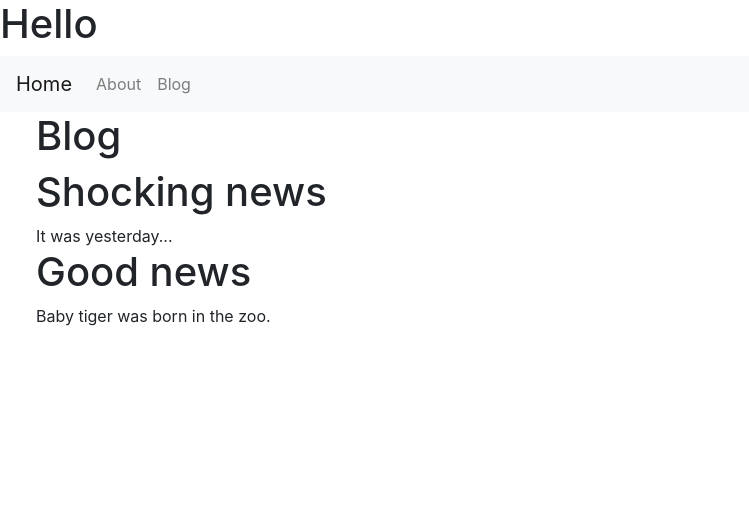
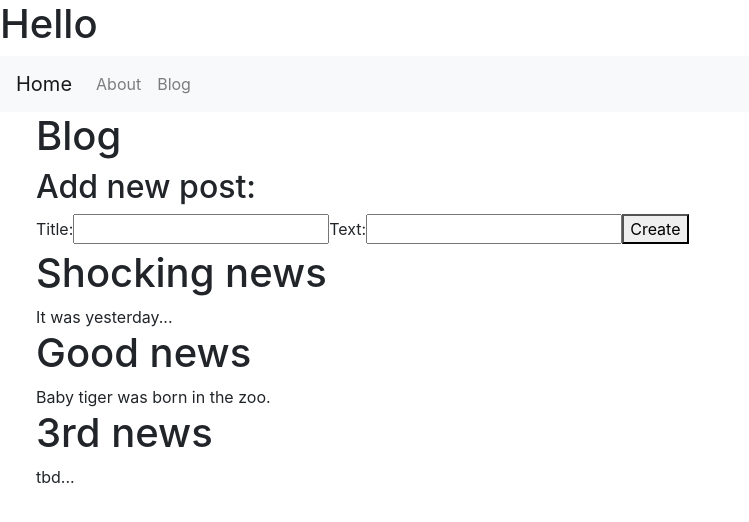
Before and after one commit to maximburkov/portfolio, a React (Create React App) app: page /Blog in a window 1280 px wide. Shown: the top 522 px of the page, without its empty margins (0-749 px from the left). Built offline with nearby package versions, Linux system fonts and the light colour scheme.

Commit message:
Added redux, with store and dummy actions.

```diff
--- a/package.json
+++ b/package.json
@@ -10,8 +10,10 @@
     "react": "^17.0.1",
     "react-bootstrap": "^1.4.0",
     "react-dom": "^17.0.1",
+    "react-redux": "^7.2.2",
     "react-router-dom": "^5.2.0",
     "react-scripts": "^4.0.0",
+    "redux": "^4.0.5",
     "web-vitals": "^0.2.4"
   },
   "scripts": {
--- /dev/null
+++ b/src/components/AddPost.js
@@ -0,0 +1,33 @@
+import React, { Component } from 'react';
+import { addPost } from '../redux/actions';
+import { connect } from "react-redux";
+
+class AddPost extends Component {
+    constructor(props) {
+        super(props);
+      }
+
+    handleAddPost = () => {
+        this.props.addPost("some payload");
+    }
+
+    render() {
+        return (
+            <div>
+                <h2>Add new post:</h2>
+                <label>Title:</label>
+                <input type="text"></input>
+                <label>Text:</label>
+                <input type="text"></input>
+                <button onClick={this.handleAddPost }>Create</button>
+            </div>
+        )
+    }
+}
+
+export default connect(
+    null,
+    { addPost }
+  )(AddPost);
+
+//export default AddPost;
--- a/src/components/Blog.js
+++ b/src/components/Blog.js
@@ -1,40 +1,50 @@
 import React, { Component } from 'react'
+import { connect } from 'react-redux';
+import AddPost from './AddPost';
 import Post from './Post'
 
-export default class Blog extends Component {
+class Blog extends Component {
     constructor(props) {
         super(props);
 
-        var posts = [
-            {
-                "title" : "Shocking news",
-                "text" : "It was yesterday..."
-            },
-            {
-                "title" : "Good news",
-                "text" : "Baby tiger was born in the zoo."
-            }
-        ];
+        // var posts = [
+        //     {
+        //         "title" : "Shocking news",
+        //         "text" : "It was yesterday..."
+        //     },
+        //     {
+        //         "title" : "Good news",
+        //         "text" : "Baby tiger was born in the zoo."
+        //     }
+        // ];
 
-        this.state = {
-            posts: posts
-        };
+        // this.state = {
+        //     posts: posts
+        // };
       }
 
-    componentDidMount() {
+    // componentDidMount() {
 
-    }
+    // }
 
 
     render() {
-        const postsToRender = this.state.posts.map((post) =>
+        const postsToRender = this.props.posts.map((post) =>
             <Post title={post.title} text={post.text}/>);
 
         return (
             <div>
                 <h1>Blog</h1>
+                <AddPost/>
                 {postsToRender}
             </div>
         )
     }
 }
+
+const mapStateToProps = state => {
+    const posts = state.posts;
+    return { posts };
+}
+
+export default connect(mapStateToProps)(Blog);
--- a/src/index.js
+++ b/src/index.js
@@ -1,10 +1,14 @@
 import React from 'react';
 import ReactDOM from 'react-dom';
+import { Provider } from 'react-redux';
 import App from './App';
+import store from './redux/store';
 
 ReactDOM.render(
   <React.StrictMode>
-    <App/>
+    <Provider store={store}>
+      <App/>
+    </Provider>
   </React.StrictMode>,
   document.getElementById('root')
 );
--- /dev/null
+++ b/src/redux/actions.js
@@ -0,0 +1,9 @@
+export const addPost = payload => ({
+    type: "ADD",
+    payload
+})
+
+export const deletePost = id => ({
+    type: "DELETE",
+    id
+})
--- /dev/null
+++ b/src/redux/reducers/index.js
@@ -0,0 +1,4 @@
+import { combineReducers } from "redux";
+import posts from './posts';
+
+export default combineReducers({ posts });
--- /dev/null
+++ b/src/redux/reducers/posts.js
@@ -0,0 +1,19 @@
+const initialState = {
+    posts: []
+}
+
+export default (state = initialState, action) => {
+    switch (action.type) {
+
+    case "ADD":
+        console.log("Adding new post.");
+        debugger;
+        return state
+    case "DELETE":
+        console.log("Deleting post.");
+        return state
+    default:
+        console.log("Default action");
+        return state
+    }
+}
--- /dev/null
+++ b/src/redux/store.js
@@ -0,0 +1,19 @@
+import { createStore } from 'redux';
+import rootReducer from './reducers/index';
+
+const posts = [
+    {
+        "title" : "Shocking news",
+        "text" : "It was yesterday..."
+    },
+    {
+        "title" : "Good news",
+        "text" : "Baby tiger was born in the zoo."
+    },
+    {
+        "title" : "3rd news",
+        "text" : "tbd..."
+    }
+];
+
+export default createStore(rootReducer, { posts }, window.__REDUX_DEVTOOLS_EXTENSION__ && window.__REDUX_DEVTOOLS_EXTENSION__());
```
Also changed, not shown: 1 other file (tests, documents, lock files or other folders).
